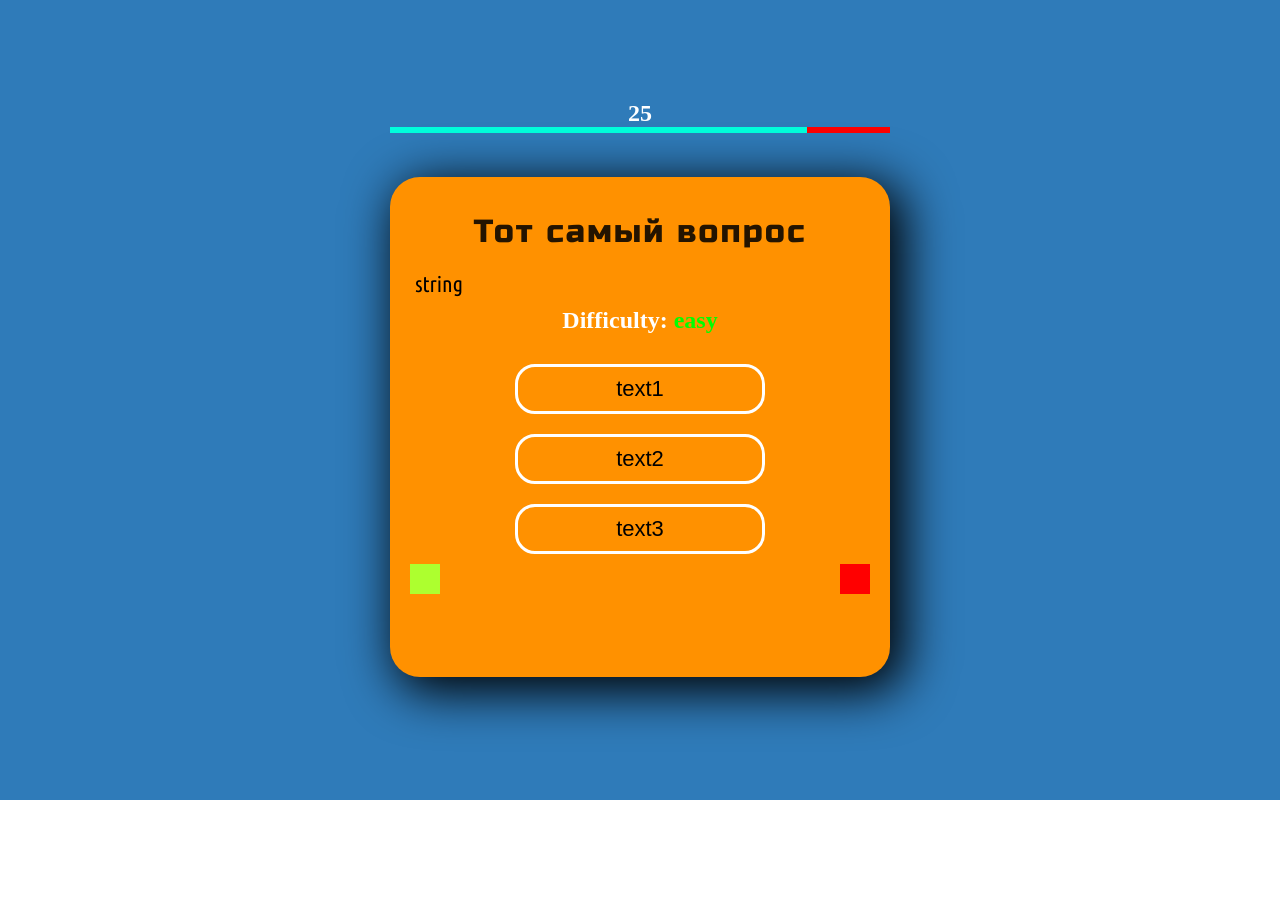
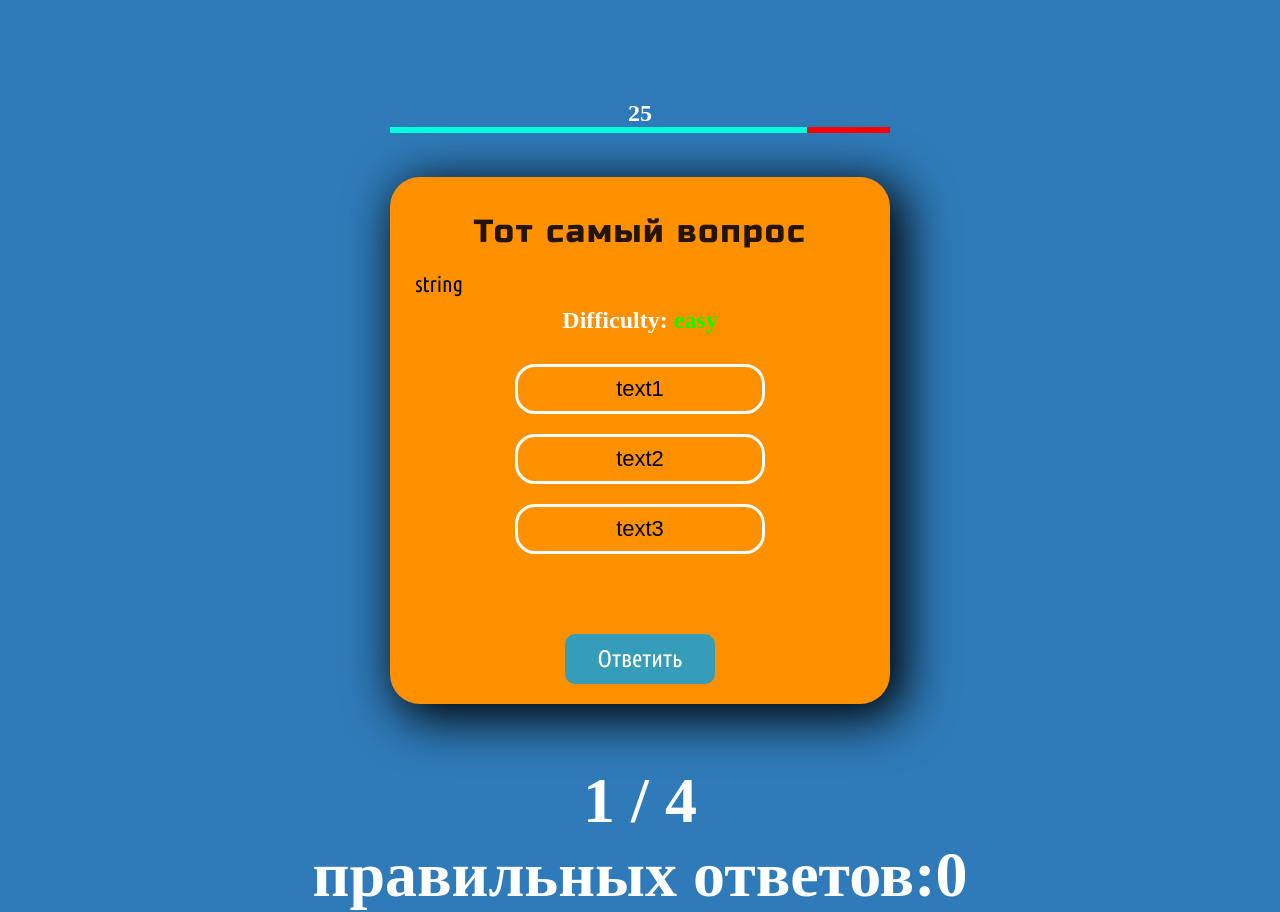
Before and after one commit to HHussHH/Quiz, a React (Create React App) app: page /game in a window 1280 px wide. Before the commit the page ends 800 px from the top, so only its background shows below. Built offline with nearby package versions, Linux system fonts and the light colour scheme.

Commit message:
rework code and added counter for quests

```diff
--- a/src/components/Card/Card.tsx
+++ b/src/components/Card/Card.tsx
@@ -3,23 +3,30 @@ import { useAppDispatch, useAppSelector } from "../../store";
 import {
   selectAnswer,
   setAnswer,
+  setCurrentAnswer,
 } from "../../features/selectAnswer/answer-slice";
 import { Dispatch, SetStateAction, useEffect, useState } from "react";
 import { selectQuest } from "../../features/question/quest-slice";
 
 type CardProps = {
   setCurrentQuestId: Dispatch<SetStateAction<number>>;
+  setQuestPosition: Dispatch<SetStateAction<number>>;
+  questPosition: number;
 };
 
-const Card = ({ setCurrentQuestId }: CardProps) => {
+const Card = ({
+  setCurrentQuestId,
+  setQuestPosition,
+  questPosition,
+}: CardProps) => {
   const dispatch = useAppDispatch();
-
   const answer = useAppSelector(selectAnswer);
   const quests = useAppSelector(selectQuest);
 
   const [questIdNumber, setQuestIdNumber] = useState<number>(0);
-  const [questPosition, setQuestPosition] = useState<number>(1);
 
+  //поиск нужного вопроса
+  const quest = quests.find((el) => el.id === questIdNumber);
   //Задаем базовый вопрос(первый)
   useEffect(() => {
     setQuestIdNumber(quests[0].id);
@@ -27,22 +34,18 @@ const Card = ({ setCurrentQuestId }: CardProps) => {
 
   //Вносим в одно состояние id следующего вопроса,во второе состояение номер в массиве.
   const nextQuest = () => {
-    setQuestPosition((q) => q + 1);
-    setQuestIdNumber(quests[questPosition].id);
+    if (quests.length > questPosition) {
+      setQuestPosition((q) => q + 1);
+      setQuestIdNumber(quests[questPosition].id);
+    }
+    if (quest?.currentAnswer === answer) {
+      dispatch(setCurrentAnswer());
+    }
   };
-  //Реверс верхней функции
-  const prevQuest = () => {
-    setQuestPosition((q) => q - 1);
-    setQuestIdNumber(quests[questPosition].id);
-  };
-
   //обработка выбраного ответа
   const handleClick = (id: string) => {
     dispatch(setAnswer(id));
   };
-
-  //поиск нужного вопроса
-  const quest = quests.find((el) => el.id === questIdNumber);
 
   //обновление данных для текущего вопроса
   useEffect(() => {
@@ -73,8 +76,9 @@ const Card = ({ setCurrentQuestId }: CardProps) => {
           ))}
         </div>
         <div className={styles.optionalBtn}>
-          <button className={styles.btn} onClick={() => nextQuest()}></button>
-          <button className={styles.btn} onClick={() => prevQuest()}></button>
+          <button className={styles.btn} onClick={() => nextQuest()}>
+            Ответить
+          </button>
         </div>
       </div>
     </div>
--- /dev/null
+++ b/src/components/Card/QuestCounter.tsx
@@ -0,0 +1,19 @@
+import styles from "./questConter.module.scss";
+import { useCounter } from "./useCounter";
+
+type counterType = {
+  questPosition: number;
+};
+const QuestCounter = ({ questPosition }: counterType) => {
+  const [countQuestions, countCurrentAnswers] = useCounter();
+
+  return (
+    <h2 className={styles.counter}>
+      {questPosition} / {countQuestions}
+      <br />
+      правильных ответов:{countCurrentAnswers}
+    </h2>
+  );
+};
+
+export default QuestCounter;
--- a/src/components/Card/card.module.scss
+++ b/src/components/Card/card.module.scss
@@ -84,13 +84,16 @@
 
 .btn {
   cursor: pointer;
-  width: 30px;
-  height: 30px;
+
+  width: 150px;
+  height: 50px;
   border: none;
-  background-color: greenyellow;
-  &:last-child {
-    background-color: red;
-  }
+  border-radius: 10px;
+  margin: 70px auto 10px;
+  background-color: #359db7;
+  font-family: "Ubuntu Condensed", sans-serif;
+  color: #fff;
+  font-size: 24px;
 }
 
 .active {
--- /dev/null
+++ b/src/components/Card/questConter.module.scss
@@ -0,0 +1,6 @@
+.counter {
+  text-align: center;
+  margin-top: 60px;
+  color: #fff;
+  font-size: 64px;
+}
--- /dev/null
+++ b/src/components/Card/useCounter.ts
@@ -0,0 +1,9 @@
+import { selectQuest } from "../../features/question/quest-slice";
+import { selectCountAnswer } from "../../features/selectAnswer/answer-slice";
+import { useAppSelector } from "../../store";
+
+export const useCounter = () => {
+  const count = useAppSelector(selectQuest);
+  const countCurrentAnswers = useAppSelector(selectCountAnswer);
+  return [count.length, countCurrentAnswers];
+};
--- a/src/components/Header/Header.tsx
+++ b/src/components/Header/Header.tsx
@@ -1,4 +1,6 @@
+import Intro from "../Intro/Intro";
 import NavBar from "../NavBar/NavBar";
+import Panel from "../Panel/Panel";
 import styles from "./header.module.scss";
 
 const Header = () => {
@@ -11,19 +13,4 @@ const Header = () => {
   );
 };
 
-const Intro = () => {
-  return (
-    <header className={styles.intro}>
-      <h1 className={styles.title}>Начни играть прямо сейчас!</h1>
-      <p className={styles.text}>
-        Регистрируйся и <span>играй</span> совершенно бесплатно!
-      </p>
-      <p className={styles.text}>
-        Интеллектуальная игру "Quiz" покажи всем свой уровень знаний!
-      </p>
-      <button className={styles.btn}>Старт</button>
-    </header>
-  );
-};
-const Panel = () => <div className={styles.panel} />;
 export default Header;
--- /dev/null
+++ b/src/components/Intro/Intro.tsx
@@ -0,0 +1,30 @@
+import styles from "../Header/header.module.scss";
+import { useNavigate } from "react-router-dom";
+const Intro = () => {
+  const navigate = useNavigate();
+
+  const handleNavigate = (path: string) => {
+    navigate(`/${path}`);
+  };
+  return (
+    <header className={styles.intro}>
+      <h1 className={styles.title}>Начни играть прямо сейчас!</h1>
+      <p className={styles.text}>
+        Регистрируйся и <span>играй</span> совершенно бесплатно!
+      </p>
+      <p className={styles.text}>
+        Интеллектуальная игру "Quiz" покажи всем свой уровень знаний!
+      </p>
+      <button
+        className={styles.btn}
+        onClick={() => {
+          handleNavigate("game");
+        }}
+      >
+        Старт
+      </button>
+    </header>
+  );
+};
+
+export default Intro;
--- /dev/null
+++ b/src/components/Panel/Panel.tsx
@@ -0,0 +1,5 @@
+import styles from "../Header/header.module.scss";
+
+const Panel = () => <div className={styles.panel} />;
+
+export default Panel;
--- a/src/features/question/quest-slice.ts
+++ b/src/features/question/quest-slice.ts
@@ -55,7 +55,7 @@ const initialState: quest[] = [
     timeForQuest: 42,
     currentTime: 42,
     id: 41,
-    title: "Вопрос2",
+    title: "Вопрос3",
     text: "string",
     category: "фильмы",
     difficutly: "hard",
@@ -75,12 +75,11 @@ const initialState: quest[] = [
     ],
     currentAnswer: "answer_2",
   },
-
   {
     timeForQuest: 151,
     currentTime: 150,
     id: 4231,
-    title: "Вопрос2",
+    title: "Вопрос4",
     text: "string",
     category: "фильмы",
     difficutly: "hard",
--- a/src/features/selectAnswer/answer-slice.ts
+++ b/src/features/selectAnswer/answer-slice.ts
@@ -1,17 +1,30 @@
 import { createSlice, PayloadAction } from "@reduxjs/toolkit";
 import { RootState } from "../../store";
 
-const initialState: string = "";
+type initState = {
+  selectAnswer: string;
+  countCurrentAnswer: number;
+};
+const initialState: initState = {
+  selectAnswer: "",
+  countCurrentAnswer: 0,
+};
 
 const answerSlice = createSlice({
   name: "@@answer",
   initialState,
   reducers: {
     setAnswer(state, action: PayloadAction<string>) {
-      return (state = action.payload);
+      state.selectAnswer = action.payload;
+    },
+    setCurrentAnswer(state) {
+      state.countCurrentAnswer += 1;
     },
   },
 });
-export const { setAnswer } = answerSlice.actions;
+export const { setAnswer, setCurrentAnswer } = answerSlice.actions;
 export const answerReducer = answerSlice.reducer;
-export const selectAnswer = (state: RootState) => state.currentAnswer;
+export const selectAnswer = (state: RootState) =>
+  state.currentAnswer.selectAnswer;
+export const selectCountAnswer = (state: RootState) =>
+  state.currentAnswer.countCurrentAnswer;
--- a/src/pages/GamePage.tsx
+++ b/src/pages/GamePage.tsx
@@ -1,13 +1,20 @@
 import Card from "../components/Card/Card";
+import QuestCounter from "../components/Card/QuestCounter";
 import Timer from "../components/Card/Timer";
 import styles from "./gamepage.module.scss";
 import { useState } from "react";
 const GamePage = () => {
   const [currentQuestId, setCurrentQuestId] = useState<number>(10);
+  const [questPosition, setQuestPosition] = useState<number>(1);
   return (
     <div className={styles.field}>
       <Timer currentQuestId={currentQuestId} />
-      <Card setCurrentQuestId={setCurrentQuestId} />
+      <Card
+        setCurrentQuestId={setCurrentQuestId}
+        setQuestPosition={setQuestPosition}
+        questPosition={questPosition}
+      />
+      <QuestCounter questPosition={questPosition} />
     </div>
   );
 };
```
